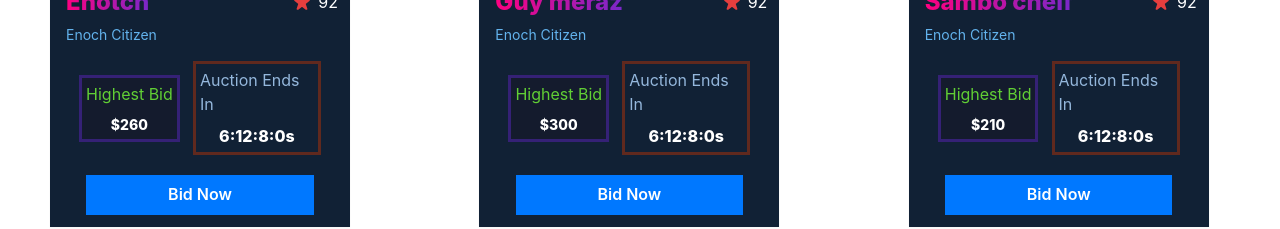
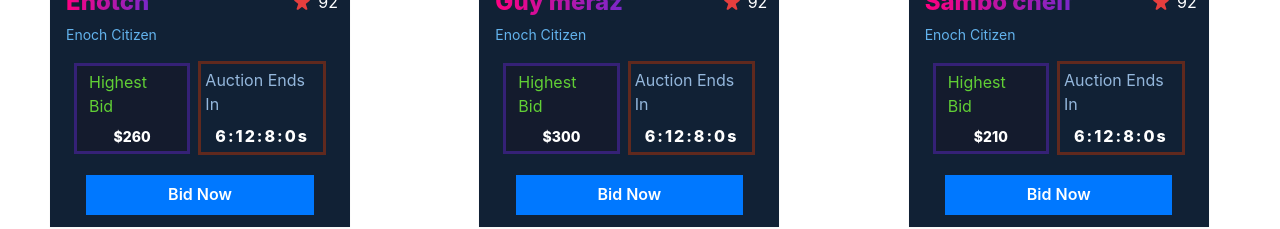
Before and after one commit to ighmaZ/NFT-preview, a Next.js app: page / in a window 1280 px wide. Shown: the part 472-701 px from the top of the page. Built offline with nearby package versions, Linux system fonts and the light colour scheme.

Commit message:
aligned properly

```diff
--- a/components/Nft.tsx
+++ b/components/Nft.tsx
@@ -43,6 +43,7 @@ const Nft = ({price,image,title}:NftProps) => {
    <VStack>
     <Text
      color="#61cf35"
+     paddingInline="2"
    >Highest Bid</Text>
     <Text
     color="white"
@@ -55,11 +56,13 @@ const Nft = ({price,image,title}:NftProps) => {
    <VStack>
     <Text
      color="#94b7dc"
+
    >Auction Ends In</Text>
     <Text
     color="white"
     fontSize="md"
     fontWeight="extrabold"
+    letterSpacing='2px'
     >6:12:8:0s</Text>
    </VStack>
     </Box>
```
